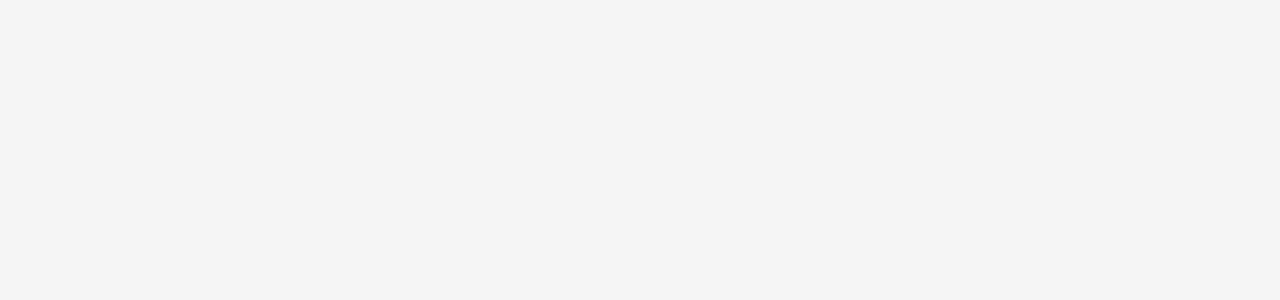
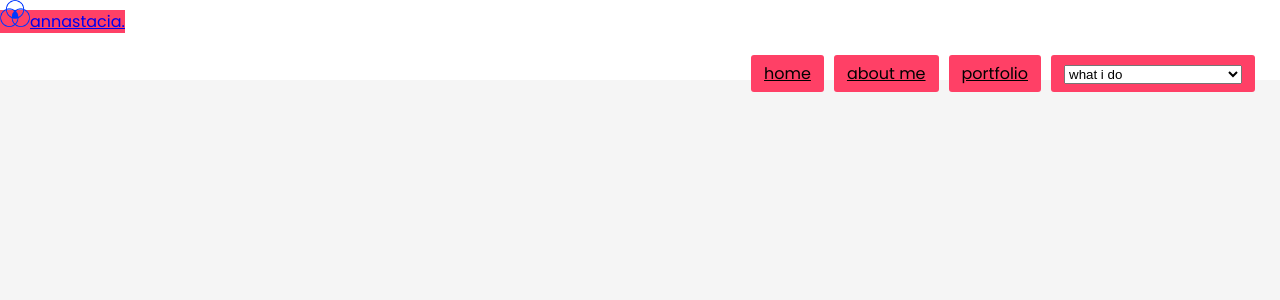
Before and after one commit to Annastacia-dev/portfolio, a React (Create React App) app: page / in a window 1280 px wide. Shown: the top 300 px of the page. Built offline with nearby package versions, Linux system fonts and the light colour scheme.

Commit message:
completed navbar jsx

```diff
--- a/public/index.html
+++ b/public/index.html
@@ -24,7 +24,8 @@
       work correctly both with client-side routing and a non-root public URL.
       Learn how to configure a non-root public URL by running `npm run build`.
     -->
-    <title>React App</title>
+    <!-- <link rel="stylesheet" href="https://cdn.jsdelivr.net/npm/bootstrap@4.0.0/dist/css/bootstrap.min.css" integrity="sha384-Gn5384xqQ1aoWXA+058RXPxPg6fy4IWvTNh0E263XmFcJlSAwiGgFAW/dAiS6JXm" crossorigin="anonymous"> -->
+    <title>Annastacia</title>
   </head>
   <body>
     <noscript>You need to enable JavaScript to run this app.</noscript>
--- a/src/components/NavBar.js
+++ b/src/components/NavBar.js
@@ -1,9 +1,41 @@
 import React from 'react'
+import { NavLink } from 'react-router-dom'
+import logo from '../images/bluelogo.png';
+import '../css/navbar.css'
 
 const NavBar = () => {
   return (
     <div>
-
+      <nav>
+        <NavLink className="logo">
+          <img src={logo} alt="" style={{"width": "30px"}} />
+          <span>annastacia.</span>
+        </NavLink>
+        <div className="navbar">
+          <ul>
+            <li>
+                <NavLink>home</NavLink>
+            </li>
+            <li>
+                <NavLink>about me</NavLink>
+            </li>
+            <li>
+                <NavLink>portfolio</NavLink>
+            </li>
+            <li>
+                <NavLink>
+                  <select name="services" id="services">
+                    <option value="whatido" selected defaultValue hidden>what i do</option>
+                    <option value="brand design"><NavLink>brand design</NavLink></option>
+                    <option value="uiux"><NavLink>UI/UX</NavLink></option>
+                    <option value="webdevelopment"><NavLink>web development</NavLink></option>
+                    <option value="smm"><NavLink>social media management</NavLink></option>
+                  </select>
+                </NavLink>
+            </li>
+          </ul>
+        </div>
+      </nav>
     </div>
   )
 }
--- /dev/null
+++ b/src/css/navbar.css
@@ -0,0 +1,42 @@
+nav{
+
+    background-color: white;
+    height: 80px;
+    width: 100%;
+    position: fixed;
+    z-index: 20;
+}
+
+nav ul {
+    float: right;
+    margin-right: 20px;
+    border-bottom: 20px;
+}
+
+nav ul li {
+    display: inline-block;
+    line-height: 80px;
+    margin: 0 5px;
+
+}
+nav ul li a {
+    font: size 20px;
+    padding: 7px 13px;
+    border-radius: 3px;
+    color: #000;
+
+}
+a.active,a:hover{
+    background-color: #FF4066;
+    transition: 3s;
+    border-bottom: #f7f4f1;
+}
+checkbtn{
+    font-size: 30px;
+    color: white;
+    float: right;
+    line-height: 80px;
+    margin-right: 40px;
+    cursor: pointer;
+    display: none;
+}
```
Also changed, not shown: 1 other file (tests, documents, lock files or other folders).
